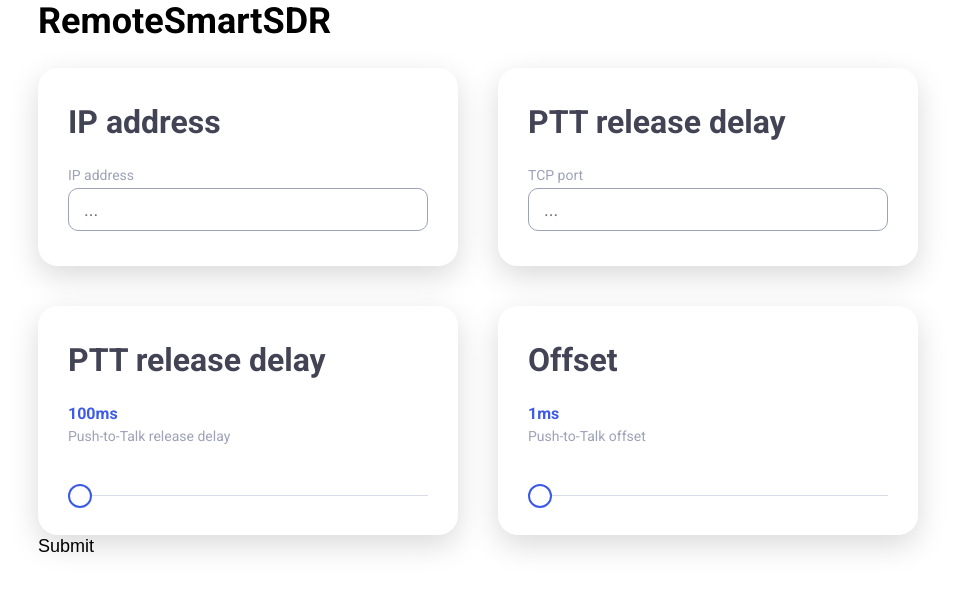
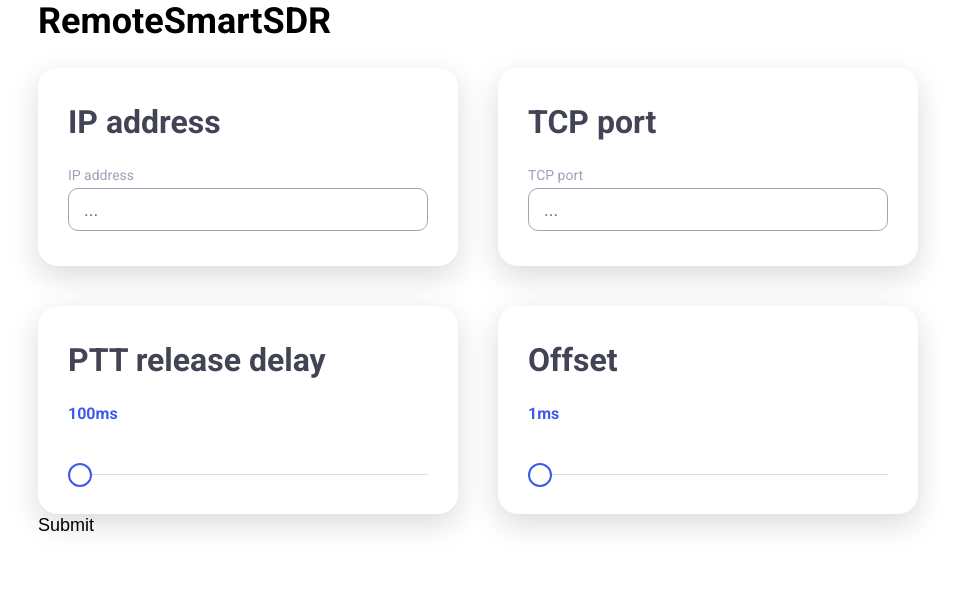
Before and after one commit to on3ure/remoteSmartSDR, a Next.js app in the folder web/: page / in a window 1280 px wide. Shown: the top 590 px of the page, without its empty margins (162-1117 px from the left). Built offline with nearby package versions, Linux system fonts and the light colour scheme.

Commit message:
Form refactor

```diff
--- a/web/src/components/form/Form.jsx
+++ b/web/src/components/form/Form.jsx
@@ -8,7 +8,12 @@ import InputField from './fields/InputField';
 const Form = () => {
   return (
     <Formik
-       initialValues={{ email: '', password: '' }}
+      initialValues={{
+        ip: '',
+        port: '',
+        delay: '',
+        offset: '',
+      }}
       validate={values => {
         const errors = {};
 
@@ -40,13 +45,14 @@ const Form = () => {
             <Card title="IP address">
               <InputField id="ip" name="ip" label="IP address" placeholder="..." maxLength="15" />
             </Card>
-            <Card title="PTT release delay">
+            <Card title="TCP port">
               <InputField id="port" name="port" label="TCP port" placeholder="..." maxLength="5" />
             </Card>
             <Card title="PTT release delay">
               <Slider
-                description="Push-to-Talk release delay"
-                name="slider1"
+                label="Push-to-Talk release delay"
+                id="delay"
+                name="delay"
                 min="0"
                 max="4"
                 steps={[100, 200, 300, 400 ,500]}
@@ -54,15 +60,16 @@ const Form = () => {
             </Card>
             <Card title="Offset">
               <Slider
-                description="Push-to-Talk offset"
-                name="slider2"
+                label="Push-to-Talk offset"
+                id="offset"
+                name="offset"
                 min="0"
                 max="12"
                 steps={[1, 5, 10, 15, 20, 25, 50, 100, 150, 200, 250, 500, 1000]}
               />
             </Card>
           </div>
-          <button type="submit" disabled={isSubmitting}>
+          <button type="submit" onClick={handleSubmit} disabled={isSubmitting}>
             Submit
           </button>
         </div>
--- a/web/src/components/form/fields/InputField.scss
+++ b/web/src/components/form/fields/InputField.scss
@@ -19,6 +19,8 @@
     border-radius: 1rem;
     outline: 0;
 
+    transition: border ease 200ms;
+
     &:focus {
       border: 1px solid $c-blue;
     }
```
Lines whose indentation alone changed are shown as unchanged.
